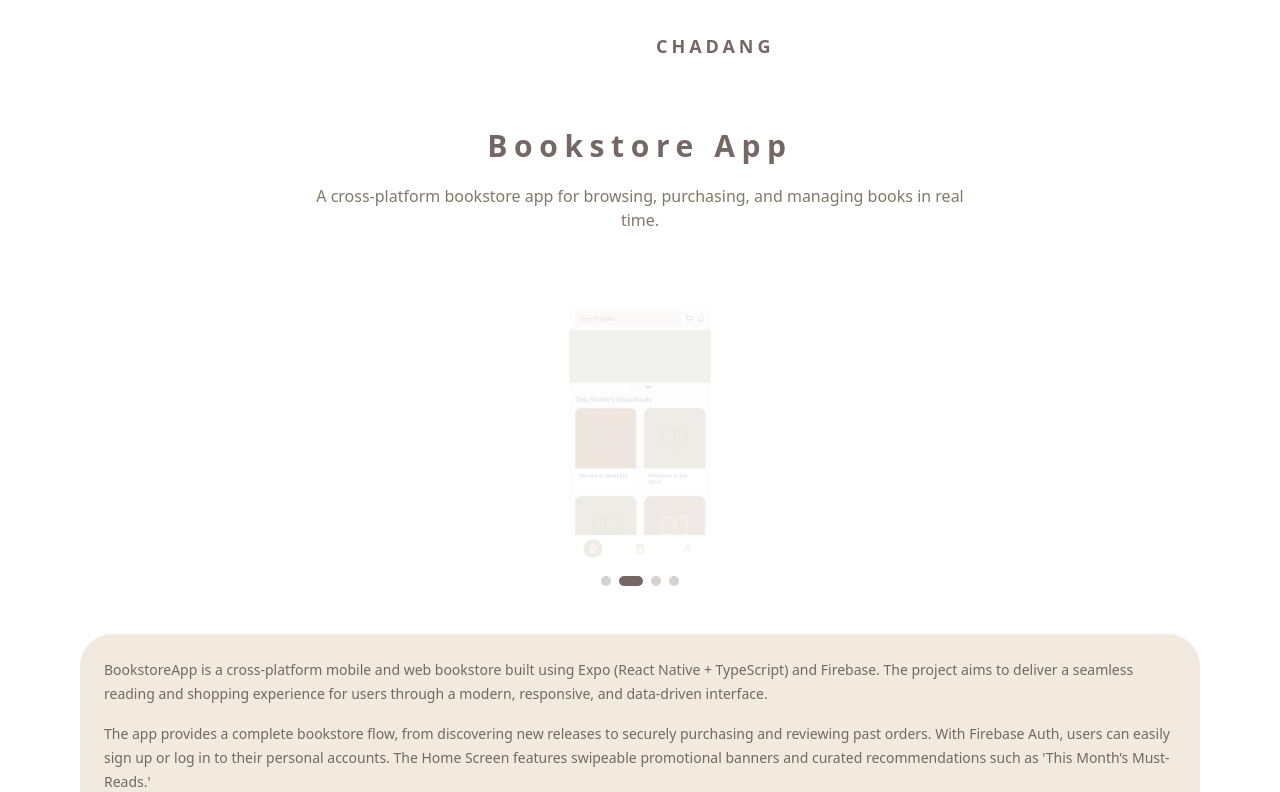
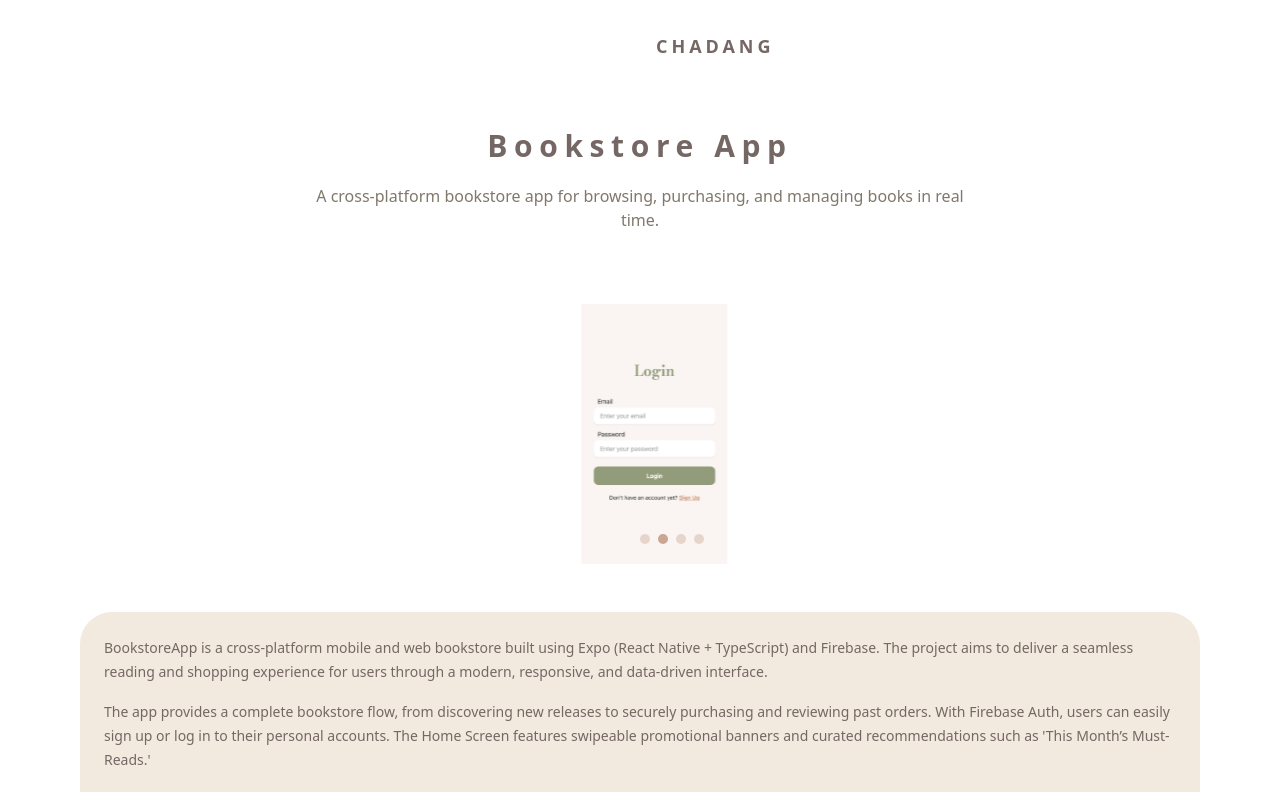
Before and after one commit to Chadangdang/chadang-portfolio1, a Next.js app: page /projects/bookstore-app in a window 1280 px wide. Shown: the top 792 px of the page. Built offline with nearby package versions, Linux system fonts and the light colour scheme.

Commit message:
project card

```diff
--- a/src/app/globals.css
+++ b/src/app/globals.css
@@ -84,4 +84,11 @@
     -webkit-box-orient: vertical;
     overflow: hidden;
   }
+
+  .line-clamp-2 {
+    display: -webkit-box;
+    -webkit-line-clamp: 2;
+    -webkit-box-orient: vertical;
+    overflow: hidden;
+  }
 }
--- a/src/components/projects/project-gallery.tsx
+++ b/src/components/projects/project-gallery.tsx
@@ -2,8 +2,13 @@
 
 /* eslint-disable @next/next/no-img-element */
 
-import { AnimatePresence, motion } from "framer-motion";
-import { useEffect, useState } from "react";
+import {
+  type PointerEvent as ReactPointerEvent,
+  useCallback,
+  useEffect,
+  useRef,
+  useState,
+} from "react";
 
 import { cn } from "@/lib/utils";
 import type { ProjectGalleryImage } from "@/lib/content-projects";
@@ -15,71 +20,176 @@ type ProjectGalleryProps = {
 
 export function ProjectGallery({ images, className }: ProjectGalleryProps) {
   const totalSlides = images.length;
-  const [activeIndex, setActiveIndex] = useState(0);
+  const [currentIndex, setCurrentIndex] = useState(0);
+  const [isDragging, setIsDragging] = useState(false);
+  const [dragOffset, setDragOffset] = useState(0);
+  const containerRef = useRef<HTMLDivElement | null>(null);
+  const pointerIdRef = useRef<number | null>(null);
+  const startXRef = useRef(0);
+  const widthRef = useRef(1);
+  const intervalRef = useRef<ReturnType<typeof setInterval> | null>(null);
+
+  const updateDragOffset = useCallback((value: number) => {
+    setDragOffset(value);
+  }, []);
+
+  const nextSlide = useCallback(() => {
+    if (totalSlides <= 0) return;
+    setCurrentIndex((prev) => (prev + 1) % totalSlides);
+  }, [totalSlides]);
+
+  const prevSlide = useCallback(() => {
+    if (totalSlides <= 0) return;
+    setCurrentIndex((prev) => (prev - 1 + totalSlides) % totalSlides);
+  }, [totalSlides]);
+
+  const resetAutoPlay = useCallback(() => {
+    if (intervalRef.current) {
+      clearInterval(intervalRef.current);
+    }
+
+    if (totalSlides <= 1) {
+      return;
+    }
+
+    intervalRef.current = setInterval(() => {
+      setCurrentIndex((prev) => (prev + 1) % totalSlides);
+    }, 5000);
+  }, [totalSlides]);
 
   useEffect(() => {
-    if (totalSlides <= 1) return;
+    resetAutoPlay();
+    return () => {
+      if (intervalRef.current) {
+        clearInterval(intervalRef.current);
+      }
+    };
+  }, [resetAutoPlay]);
 
-    const timer = setInterval(() => {
-      setActiveIndex((previous) => (previous + 1) % totalSlides);
-    }, 5000);
+  const finishDrag = useCallback(() => {
+    setIsDragging(false);
+    const threshold = widthRef.current * 0.15;
 
-    return () => clearInterval(timer);
-  }, [totalSlides, activeIndex]);
+    if (dragOffset <= -threshold) {
+      nextSlide();
+    } else if (dragOffset >= threshold) {
+      prevSlide();
+    }
 
-  const handleSelect = (index: number) => {
-    setActiveIndex(index);
-  };
+    updateDragOffset(0);
+    resetAutoPlay();
+    pointerIdRef.current = null;
+  }, [dragOffset, nextSlide, prevSlide, resetAutoPlay, updateDragOffset]);
+
+  const handlePointerDown = useCallback(
+    (event: ReactPointerEvent<HTMLDivElement>) => {
+      if (!containerRef.current) return;
+      if (event.pointerType === "mouse" && event.button !== 0) {
+        return;
+      }
+
+      event.preventDefault();
+      setIsDragging(true);
+      pointerIdRef.current = event.pointerId;
+      startXRef.current = event.clientX;
+      widthRef.current = containerRef.current.clientWidth || 1;
+
+      if (intervalRef.current) {
+        clearInterval(intervalRef.current);
+      }
+
+      updateDragOffset(0);
+      event.currentTarget.setPointerCapture(event.pointerId);
+    },
+    [updateDragOffset],
+  );
+
+  const handlePointerMove = useCallback(
+    (event: ReactPointerEvent<HTMLDivElement>) => {
+      if (!isDragging || pointerIdRef.current !== event.pointerId) return;
+      updateDragOffset(event.clientX - startXRef.current);
+    },
+    [isDragging, updateDragOffset],
+  );
+
+  const handlePointerEnd = useCallback(
+    (event: ReactPointerEvent<HTMLDivElement>) => {
+      if (pointerIdRef.current !== event.pointerId) return;
+      event.currentTarget.releasePointerCapture(event.pointerId);
+      finishDrag();
+    },
+    [finishDrag],
+  );
+
+  const handlePointerLeave = useCallback(
+    (event: ReactPointerEvent<HTMLDivElement>) => {
+      if (!isDragging) return;
+      handlePointerEnd(event);
+    },
+    [handlePointerEnd, isDragging],
+  );
 
   if (totalSlides === 0) {
     return null;
   }
 
-  const activeImage = images[activeIndex] ?? images[0];
+  const translatePercentage =
+    -currentIndex * 100 + (dragOffset / widthRef.current) * 100;
 
   return (
     <div className={cn("flex flex-col items-center gap-4", className)}>
-      <div className="relative w-full">
-        <AnimatePresence initial={false} mode="wait">
-          <motion.div
-            key={activeImage.src}
-            className="flex justify-center"
-            initial={{ opacity: 0.4, scale: 1.02 }}
-            animate={{ opacity: 1, scale: 1 }}
-            exit={{ opacity: 0, scale: 0.98 }}
-            transition={{ duration: 0.6, ease: "easeOut" }}
+      <div
+        ref={containerRef}
+        className="relative h-[260px] w-full overflow-hidden rounded-[2.75rem] border border-white/50 bg-white/40 shadow-[var(--shadow-soft)] backdrop-blur-sm sm:h-[420px]"
+        onPointerDown={handlePointerDown}
+        onPointerMove={handlePointerMove}
+        onPointerUp={handlePointerEnd}
+        onPointerCancel={handlePointerEnd}
+        onPointerLeave={handlePointerLeave}
       >
+        <div
+          className="flex h-full"
+          style={{
+            transform: `translateX(${translatePercentage}%)`,
+            transition: isDragging ? "none" : "transform 0.6s ease",
+          }}
+        >
+          {images.map((image) => (
+            <div key={image.src} className="relative flex h-full w-full shrink-0 items-center justify-center bg-white/40">
               <img
-              src={activeImage.src}
-              alt={activeImage.alt}
-              className="mx-auto max-h-64 w-full rounded-3xl object-contain sm:max-h-[75vh]"
+                src={image.src}
+                alt={image.alt}
+                className="h-full w-full select-none object-contain"
+                draggable={false}
                 loading="lazy"
               />
-          </motion.div>
-        </AnimatePresence>
+            </div>
+          ))}
         </div>
         {totalSlides > 1 ? (
-        <div className="flex gap-2">
-          {images.map((image, index) => {
-            const isActive = index === activeIndex;
-            return (
+          <div className="absolute bottom-5 left-1/2 flex -translate-x-1/2 gap-2">
+            {images.map((_, index) => (
               <button
-                key={image.src}
+                key={`project-gallery-indicator-${index}`}
                 type="button"
-                onClick={() => handleSelect(index)}
+                onClick={() => {
+                  setCurrentIndex(index);
+                  updateDragOffset(0);
+                  resetAutoPlay();
+                }}
                 className={cn(
-                  "h-2.5 w-2.5 rounded-full border border-[#756764]/40 transition-all",
-                  isActive
-                    ? "w-6 bg-[#756764]"
-                    : "bg-[#756764]/30 hover:bg-[#756764]/60",
+                  "h-2.5 w-2.5 rounded-full transition-all",
+                  index === currentIndex
+                    ? "bg-[#CBA693]"
+                    : "bg-[#CBA693]/40 hover:bg-[#CBA693]/70",
                 )}
-                aria-label={`Show slide ${index + 1}`}
-                aria-pressed={isActive}
+                aria-label={`Go to slide ${index + 1}`}
+                aria-pressed={index === currentIndex}
               />
-            );
-          })}
+            ))}
           </div>
         ) : null}
       </div>
+    </div>
   );
 }
--- a/src/components/sections/portfolio.tsx
+++ b/src/components/sections/portfolio.tsx
@@ -94,19 +94,20 @@ export function PortfolioSection() {
                     <div className="absolute inset-0 bg-gradient-to-t from-secondary/90 via-secondary/50 to-transparent" />
                   </div>
                   <div className="relative flex flex-col gap-3 p-4 text-white sm:gap-4 sm:p-6 md:p-8">
-                    <div className="flex flex-col gap-1 sm:flex-row sm:items-center sm:justify-between sm:gap-4">
-                      <h3 className="font-montserrat text-sm font-semibold uppercase tracking-[0.18em] sm:text-xl sm:tracking-[0.22em]">
-                        {project.title}
-                      </h3>
-                      <span className="text-[10px] uppercase tracking-[0.22em] text-white/70 sm:text-xs sm:tracking-[0.3em]">View more →</span>
-                    </div>
-                    <p className="font-open-sans text-xs text-white/80 sm:text-base">{project.subtitle}</p>
-                    <div className="flex gap-1.5 overflow-x-auto pb-1 sm:flex-wrap sm:gap-2">
+                    <h3 className="font-montserrat text-sm font-semibold uppercase tracking-[0.18em] sm:text-xl sm:tracking-[0.22em]">
+                      {project.title}
+                    </h3>
+                    <p className="line-clamp-2 font-open-sans text-xs text-white/80 sm:text-base">
+                      {project.subtitle}
+                    </p>
+                    <div
+                      className="flex flex-nowrap gap-1.5 overflow-x-auto pb-1 sm:gap-2"
+                    >
                       {project.skills.map((tag) => (
                         <Badge
                           key={tag}
                           variant="outline"
-                          className="rounded-full border-white/40 bg-white/10 px-2.5 py-1 text-[9px] font-semibold uppercase tracking-[0.22em] text-white/80 sm:px-3 sm:text-[11px] sm:tracking-[0.28em]"
+                          className="shrink-0 whitespace-nowrap rounded-full border-white/40 bg-white/10 px-2.5 py-1 text-[9px] font-semibold uppercase tracking-[0.22em] text-white/80 sm:px-3 sm:text-[11px] sm:tracking-[0.28em]"
                         >
                           {tag}
                         </Badge>
```
Also changed, not shown: 2 other files (tests, documents, lock files or other folders). Lines whose indentation alone changed are shown as unchanged.
